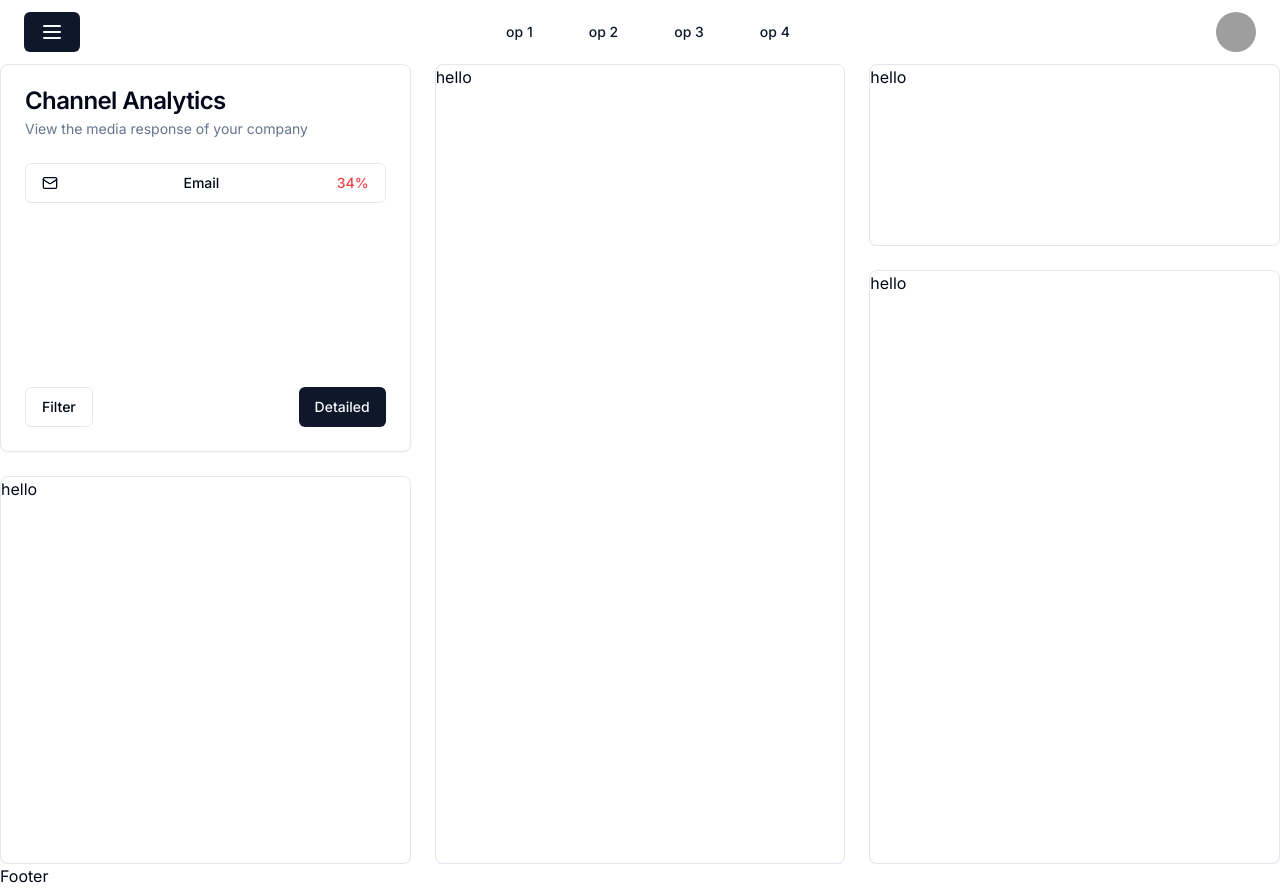
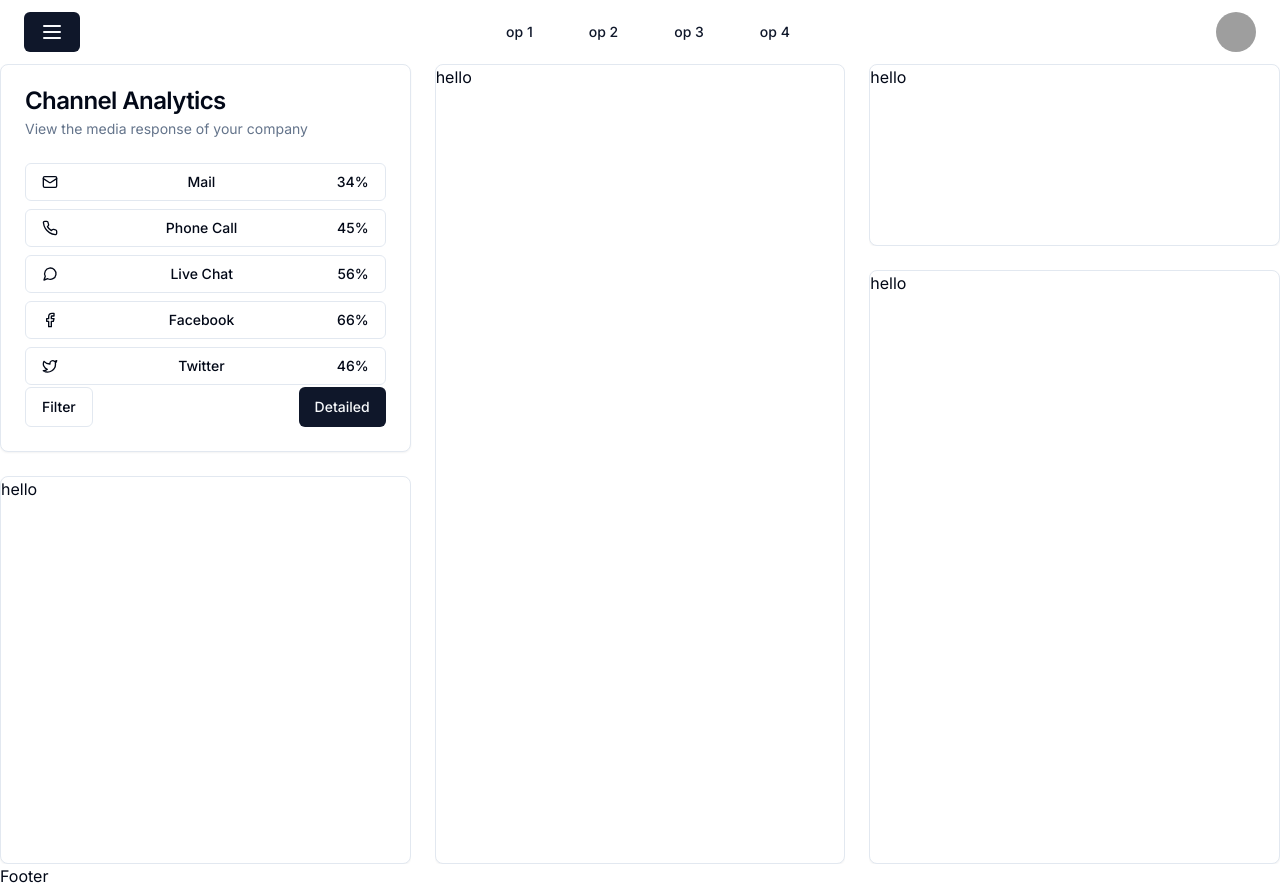
Before and after one commit to UmbrellaCrow612/real-time-customer-engagement-dashboard, a Next.js app: page / in a window 1280 px wide. Built offline with nearby package versions, Linux system fonts and the light colour scheme; grey boxes are pictures that could not be loaded.

Commit message:
finished channel analytics design

```diff
--- a/src/components/HomeDashboard/ChannelAnalytics.tsx
+++ b/src/components/HomeDashboard/ChannelAnalytics.tsx
@@ -7,15 +7,59 @@ import {
   CardTitle,
 } from "@/components/ui/card";
 import { Button } from "../ui/button";
-import { MailIcon } from "lucide-react";
+import {
+  MailIcon,
+  PhoneIcon,
+  MessageCircleIcon,
+  FacebookIcon,
+  TwitterIcon,
+  InstagramIcon,
+  LinkedinIcon,
+  YoutubeIcon,
+} from "lucide-react";
 
 const ChannelOptions = [
   {
-        Icon: "",
-        description: "",
-        performance: ""
-    }
-]
+    Icon: MailIcon,
+    description: "Mail",
+    performance: "34",
+  },
+  {
+    Icon: PhoneIcon,
+    description: "Phone Call",
+    performance: "45",
+  },
+  {
+    Icon: MessageCircleIcon,
+    description: "Live Chat",
+    performance: "56",
+  },
+  {
+    Icon: FacebookIcon,
+    description: "Facebook",
+    performance: "66",
+  },
+  {
+    Icon: TwitterIcon,
+    description: "Twitter",
+    performance: "46",
+  },
+  {
+    Icon: InstagramIcon,
+    description: "Instagram",
+    performance: "36",
+  },
+  {
+    Icon: LinkedinIcon,
+    description: "Linkedin",
+    performance: "76",
+  },
+  {
+    Icon: YoutubeIcon,
+    description: "YouTube",
+    performance: "52",
+  },
+];
 
 export default function ChannelAnalytics() {
   return (
@@ -27,8 +71,15 @@ export default function ChannelAnalytics() {
             View the media response of your company
           </CardDescription>
         </CardHeader>
-        <CardContent className="flex-grow overflow-y-auto">
-          <ChannelCard />
+        <CardContent className="flex flex-col flex-grow gap-2 overflow-y-auto">
+          {ChannelOptions.map((op) => (
+            <ChannelCard
+              Icon={op.Icon}
+              description={op.description}
+              performance={op.performance}
+              key={op.performance}
+            />
+          ))}
         </CardContent>
         <CardFooter className="flex justify-between">
           <Button variant="outline">Filter</Button>
@@ -39,11 +90,20 @@ export default function ChannelAnalytics() {
   );
 }
 
-const ChannelCard = () => {
+const ChannelCard = ({
+  Icon,
+  description,
+  performance,
+}: {
+  Icon: any;
+  description: string;
+  performance: string;
+}) => {
   return (
     <>
       <Button className="justify-between w-full" variant={"outline"}>
-          <MailIcon className="w-4 h-4 mr-2" /> Email <span className="text-destructive">34%</span>
+        <Icon className="w-4 h-4 mr-2" />
+        {description} <span>{performance}%</span>
       </Button>
     </>
   );
```
Lines whose indentation alone changed are shown as unchanged.
